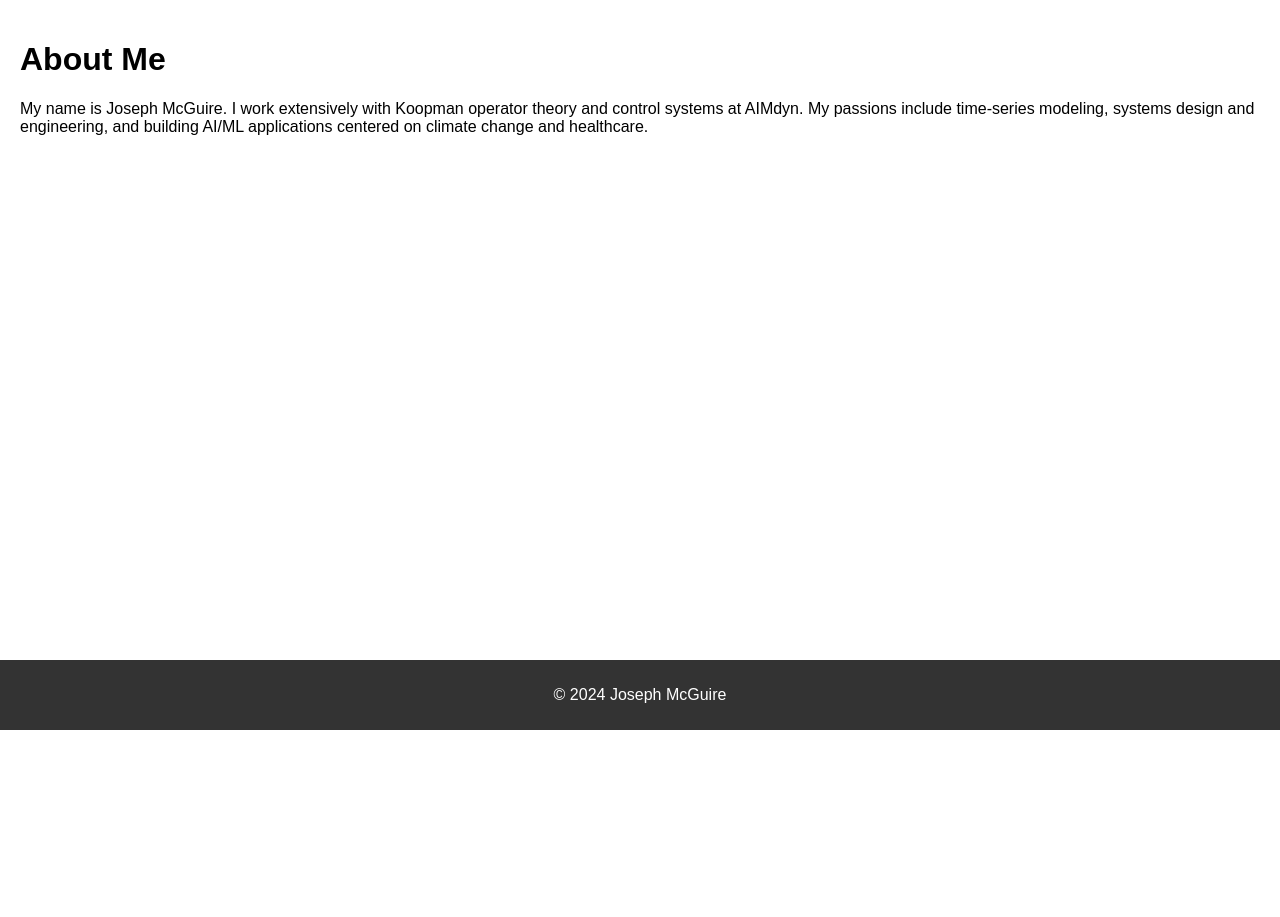
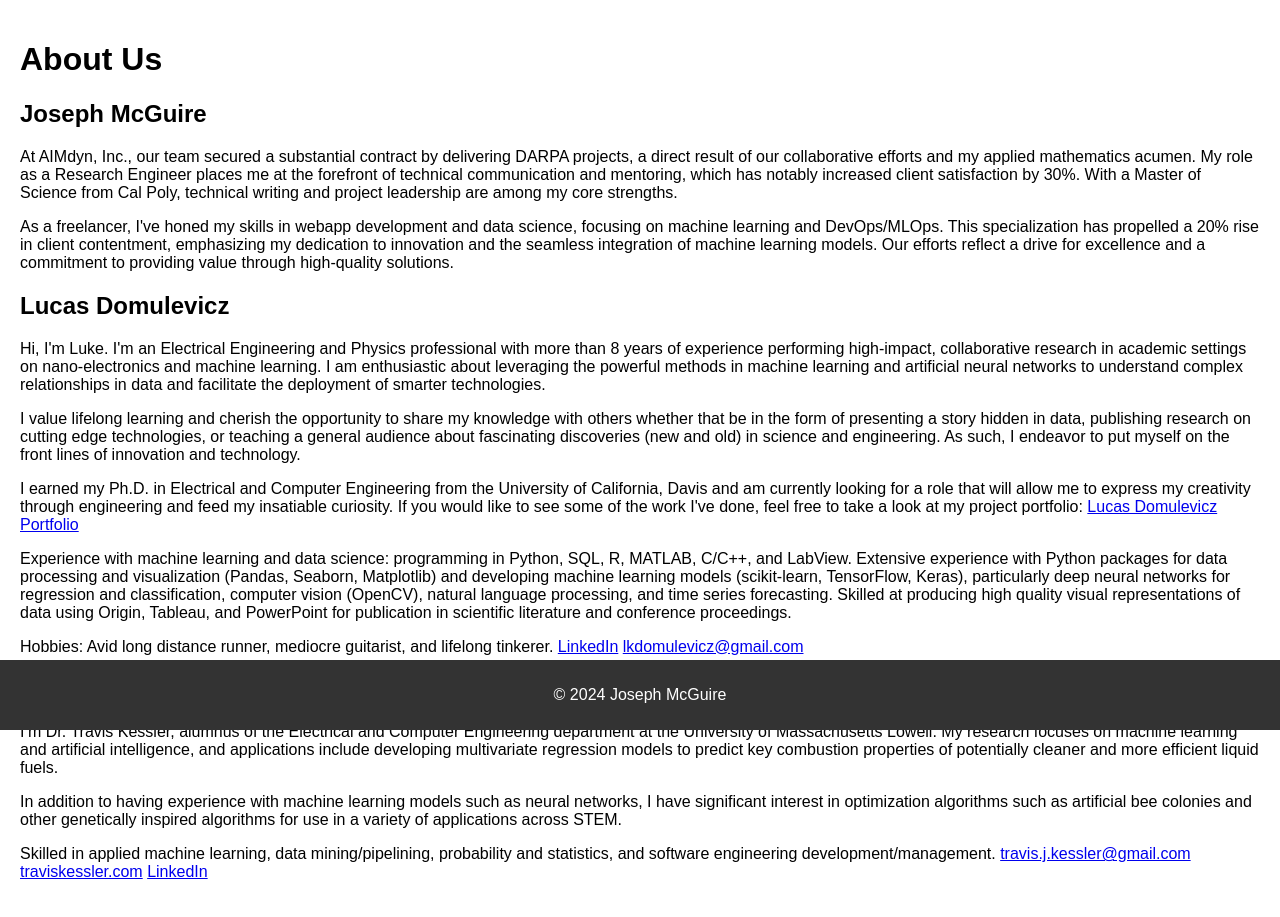
Before and after one commit to joseph-c-mcguire/stealth, a Flask app: page /about in a window 1280 px wide. Shown: the part 70-987 px from the top of the page. Before the commit the page ends 800 px from the top, so only its background shows below. Run offline with Flask 3, Linux system fonts and the light colour scheme.

Commit message:
First about page

```diff
--- a/templates/about.html
+++ b/templates/about.html
@@ -1,6 +1,20 @@
 {% extends "base.html" %}
 {% block title %}About{% endblock %}
 {% block content %}
-<h1>About Me</h1>
-<p>My name is Joseph McGuire. I work extensively with Koopman operator theory and control systems at AIMdyn. My passions include time-series modeling, systems design and engineering, and building AI/ML applications centered on climate change and healthcare.</p>
+<h1>About Us</h1>
+<h2>Joseph McGuire</h2>
+<p>At AIMdyn, Inc., our team secured a substantial contract by delivering DARPA projects, a direct result of our collaborative efforts and my applied mathematics acumen. My role as a Research Engineer places me at the forefront of technical communication and mentoring, which has notably increased client satisfaction by 30%. With a Master of Science from Cal Poly, technical writing and project leadership are among my core strengths.</p>
+<p>As a freelancer, I've honed my skills in webapp development and data science, focusing on machine learning and DevOps/MLOps. This specialization has propelled a 20% rise in client contentment, emphasizing my dedication to innovation and the seamless integration of machine learning models. Our efforts reflect a drive for excellence and a commitment to providing value through high-quality solutions.</p>
+
+<h2>Lucas Domulevicz</h2>
+<p>Hi, I'm Luke. I'm an Electrical Engineering and Physics professional with more than 8 years of experience performing high-impact, collaborative research in academic settings on nano-electronics and machine learning. I am enthusiastic about leveraging the powerful methods in machine learning and artificial neural networks to understand complex relationships in data and facilitate the deployment of smarter technologies.</p>
+<p>I value lifelong learning and cherish the opportunity to share my knowledge with others whether that be in the form of presenting a story hidden in data, publishing research on cutting edge technologies, or teaching a general audience about fascinating discoveries (new and old) in science and engineering. As such, I endeavor to put myself on the front lines of innovation and technology.</p>
+<p>I earned my Ph.D. in Electrical and Computer Engineering from the University of California, Davis and am currently looking for a role that will allow me to express my creativity through engineering and feed my insatiable curiosity. If you would like to see some of the work I've done, feel free to take a look at my project portfolio: <a href="https://lkdomule137.github.io/Lucas_Domulevicz_Portfolio/">Lucas Domulevicz Portfolio</a></p>
+<p>Experience with machine learning and data science: programming in Python, SQL, R, MATLAB, C/C++, and LabView. Extensive experience with Python packages for data processing and visualization (Pandas, Seaborn, Matplotlib) and developing machine learning models (scikit-learn, TensorFlow, Keras), particularly deep neural networks for regression and classification, computer vision (OpenCV), natural language processing, and time series forecasting. Skilled at producing high quality visual representations of data using Origin, Tableau, and PowerPoint for publication in scientific literature and conference proceedings.</p>
+<p>Hobbies: Avid long distance runner, mediocre guitarist, and lifelong tinkerer. <a href="https://linkedin.com/in/lkdomulevicz137">LinkedIn</a> <a href="mailto:lkdomulevicz@gmail.com">lkdomulevicz@gmail.com</a></p>
+
+<h2>Travis Kessler</h2>
+<p>I’m Dr. Travis Kessler, alumnus of the Electrical and Computer Engineering department at the University of Massachusetts Lowell. My research focuses on machine learning and artificial intelligence, and applications include developing multivariate regression models to predict key combustion properties of potentially cleaner and more efficient liquid fuels.</p>
+<p>In addition to having experience with machine learning models such as neural networks, I have significant interest in optimization algorithms such as artificial bee colonies and other genetically inspired algorithms for use in a variety of applications across STEM.</p>
+<p>Skilled in applied machine learning, data mining/pipelining, probability and statistics, and software engineering development/management. <a href="mailto:travis.j.kessler@gmail.com">travis.j.kessler@gmail.com</a> <a href="https://traviskessler.com">traviskessler.com</a> <a href="https://linkedin.com/in/traviskessler">LinkedIn</a></p>
 {% endblock %}
--- a/templates/index.html
+++ b/templates/index.html
@@ -1,6 +1,6 @@
 {% extends "base.html" %}
 {% block title %}Home{% endblock %}
 {% block content %}
-<h1>Welcome to Joseph McGuire's Freelancing Services</h1>
-<p>Your go-to expert for application development, grant writing, technical writing, and more.</p>
+<h1>Welcome to Our Freelancing Services</h1>
+<p>Your go-to experts for application development, machine learning, technical writing, and more.</p>
 {% endblock %}
```
Also changed, not shown: templates/contact.html (+12 -1 lines).
